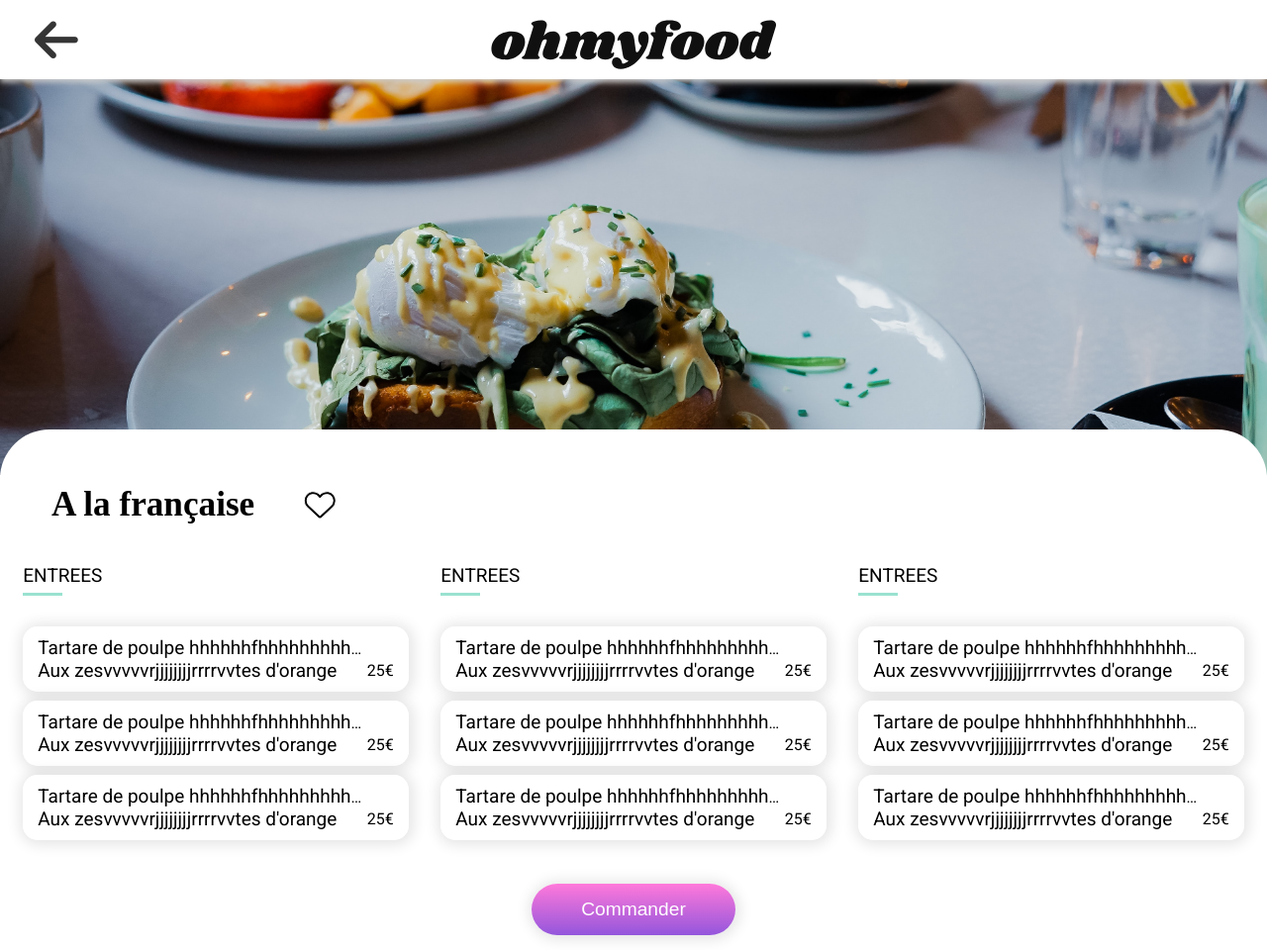
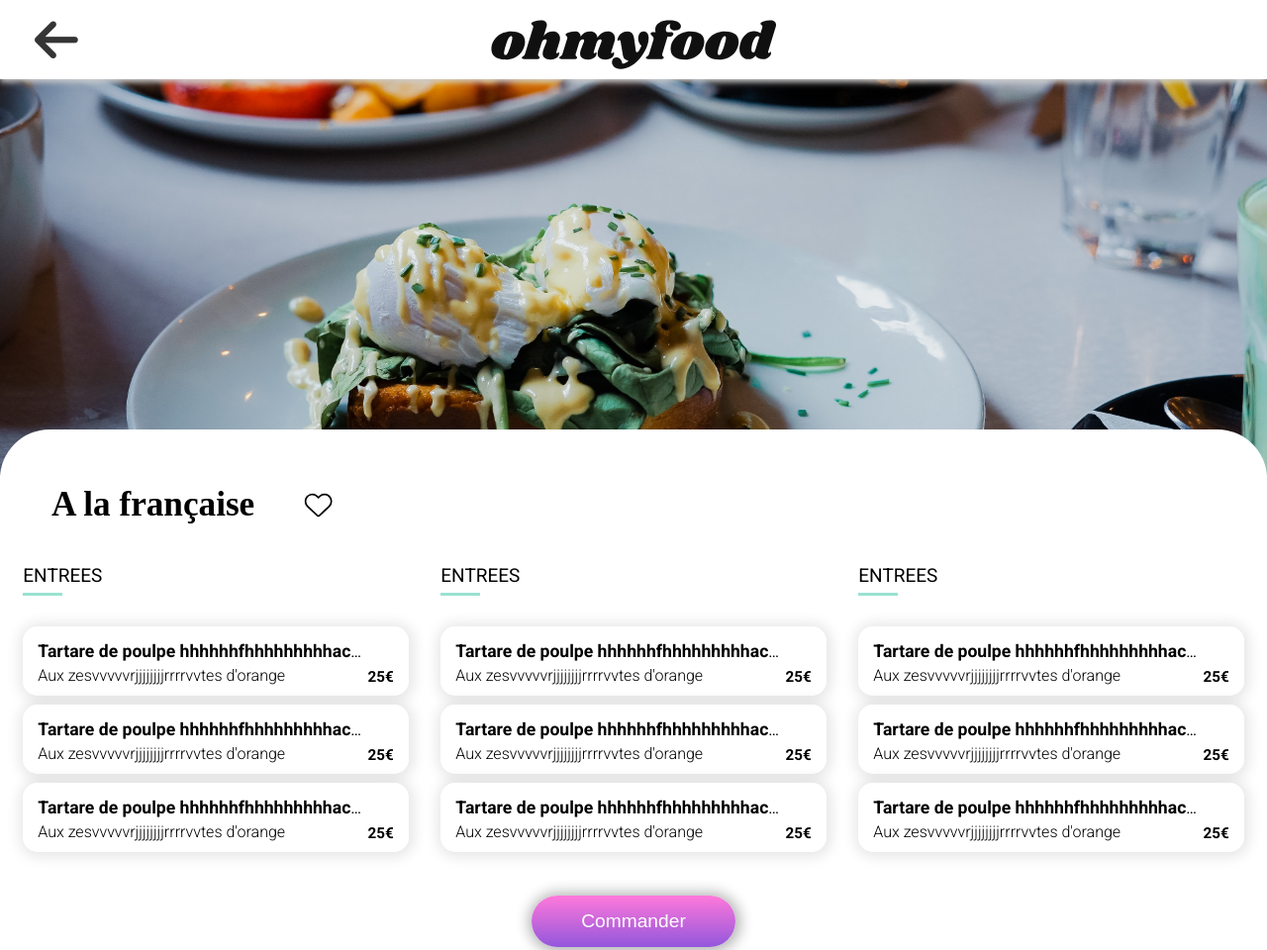
Before and after one commit to maiinawa/maitenina_3_20112020, a website: page a-la-francaise.html in a window 1280 px wide. Shown: the top 960 px of the page at 99% size. Drawn offline with Linux system fonts and the light colour scheme; a web font is replaced by a local one.

Commit message:
add btn hover shadow - add shadow variables - add typo

```diff
--- a/a-la-francaise.html
+++ b/a-la-francaise.html
@@ -67,10 +67,10 @@
 
                                 <div class="bloc__text__animation">
                                     <div class="bloc__menu__text">
-                                            <span class="typo__menu__title">Tartare de poulpe hhhhhhfhhhhhhhhhacidulé<br></span>
-                                            <span class="typo__menu__details">Aux zesvvvvvrjjjjjjjjrrrrvvtes d'orange</span>
+                                            <span class="typo__bold">Tartare de poulpe hhhhhhfhhhhhhhhhacidulé<br></span>
+                                            <span class="typo__light">Aux zesvvvvvrjjjjjjjjrrrrvvtes d'orange</span>
                                     </div>
-                                    <div class="typo__menu__price">25€</div>
+                                    <div class="typo__price">25€</div>
                                 </div>
                                 <div class="bloc__validation__animation">
                                     <i class="fas fa-check-circle icon__animation"></i>
@@ -82,10 +82,10 @@
 
                                 <div class="bloc__text__animation">
                                     <div class="bloc__menu__text">
-                                            <span class="typo__menu__title">Tartare de poulpe hhhhhhfhhhhhhhhhacidulé<br></span>
-                                            <span class="typo__menu__details">Aux zesvvvvvrjjjjjjjjrrrrvvtes d'orange</span>
+                                        <span class="typo__bold">Tartare de poulpe hhhhhhfhhhhhhhhhacidulé<br></span>
+                                        <span class="typo__light">Aux zesvvvvvrjjjjjjjjrrrrvvtes d'orange</span>
                                 </div>
-                                    <div class="typo__menu__price">25€</div>
+                                    <div class="typo__price">25€</div>
                                 </div>
                                 <div class="bloc__validation__animation">
                                     <i class="fas fa-check-circle icon__animation"></i>
@@ -97,10 +97,10 @@
 
                                 <div class="bloc__text__animation">
                                     <div class="bloc__menu__text">
-                                            <span class="typo__menu__title">Tartare de poulpe hhhhhhfhhhhhhhhhacidulé<br></span>
-                                            <span class="typo__menu__details">Aux zesvvvvvrjjjjjjjjrrrrvvtes d'orange</span>
+                                        <span class="typo__bold">Tartare de poulpe hhhhhhfhhhhhhhhhacidulé<br></span>
+                                        <span class="typo__light">Aux zesvvvvvrjjjjjjjjrrrrvvtes d'orange</span>
                                 </div>
-                                    <div class="typo__menu__price">25€</div>
+                                    <div class="typo__price">25€</div>
                                 </div>
                                 <div class="bloc__validation__animation">
                                     <i class="fas fa-check-circle icon__animation"></i>
@@ -121,10 +121,10 @@
 
                                 <div class="bloc__text__animation">
                                     <div class="bloc__menu__text">
-                                            <span class="typo__menu__title">Tartare de poulpe hhhhhhfhhhhhhhhhacidulé<br></span>
-                                            <span class="typo__menu__details">Aux zesvvvvvrjjjjjjjjrrrrvvtes d'orange</span>
+                                        <span class="typo__bold">Tartare de poulpe hhhhhhfhhhhhhhhhacidulé<br></span>
+                                        <span class="typo__light">Aux zesvvvvvrjjjjjjjjrrrrvvtes d'orange</span>
                                 </div>
-                                    <div class="typo__menu__price">25€</div>
+                                    <div class="typo__price">25€</div>
                                 </div>
                                 <div class="bloc__validation__animation">
                                     <i class="fas fa-check-circle icon__animation"></i>
@@ -136,10 +136,10 @@
 
                                 <div class="bloc__text__animation">
                                     <div class="bloc__menu__text">
-                                            <span class="typo__menu__title">Tartare de poulpe hhhhhhfhhhhhhhhhacidulé<br></span>
-                                            <span class="typo__menu__details">Aux zesvvvvvrjjjjjjjjrrrrvvtes d'orange</span>
+                                        <span class="typo__bold">Tartare de poulpe hhhhhhfhhhhhhhhhacidulé<br></span>
+                                        <span class="typo__light">Aux zesvvvvvrjjjjjjjjrrrrvvtes d'orange</span>
                                 </div>
-                                    <div class="typo__menu__price">25€</div>
+                                    <div class="typo__price">25€</div>
                                 </div>
                                 <div class="bloc__validation__animation">
                                     <i class="fas fa-check-circle icon__animation"></i>
@@ -151,10 +151,10 @@
 
                                 <div class="bloc__text__animation">
                                     <div class="bloc__menu__text">
-                                            <span class="typo__menu__title">Tartare de poulpe hhhhhhfhhhhhhhhhacidulé<br></span>
-                                            <span class="typo__menu__details">Aux zesvvvvvrjjjjjjjjrrrrvvtes d'orange</span>
+                                        <span class="typo__bold">Tartare de poulpe hhhhhhfhhhhhhhhhacidulé<br></span>
+                                        <span class="typo__light">Aux zesvvvvvrjjjjjjjjrrrrvvtes d'orange</span>
                                 </div>
-                                    <div class="typo__menu__price">25€</div>
+                                <div class="typo__price">25€</div>
                             </div>
                                 <div class="bloc__validation__animation">
                                     <i class="fas fa-check-circle icon__animation"></i>
@@ -176,10 +176,10 @@
 
                                 <div class="bloc__text__animation">
                                     <div class="bloc__menu__text">
-                                            <span class="typo__menu__title">Tartare de poulpe hhhhhhfhhhhhhhhhacidulé<br></span>
-                                            <span class="typo__menu__details">Aux zesvvvvvrjjjjjjjjrrrrvvtes d'orange</span>
+                                        <span class="typo__bold">Tartare de poulpe hhhhhhfhhhhhhhhhacidulé<br></span>
+                                        <span class="typo__light">Aux zesvvvvvrjjjjjjjjrrrrvvtes d'orange</span>
                                 </div>
-                                    <div class="typo__menu__price">25€</div>
+                                <div class="typo__price">25€</div>
                             </div>
                                 <div class="bloc__validation__animation">
                                     <i class="fas fa-check-circle icon__animation"></i>
@@ -191,10 +191,10 @@
 
                                 <div class="bloc__text__animation">
                                     <div class="bloc__menu__text">
-                                            <span class="typo__menu__title">Tartare de poulpe hhhhhhfhhhhhhhhhacidulé<br></span>
-                                            <span class="typo__menu__details">Aux zesvvvvvrjjjjjjjjrrrrvvtes d'orange</span>
+                                            <span class="typo__bold">Tartare de poulpe hhhhhhfhhhhhhhhhacidulé<br></span>
+                                            <span class="typo__light">Aux zesvvvvvrjjjjjjjjrrrrvvtes d'orange</span>
                                     </div>
-                                    <div class="typo__menu__price">25€</div>
+                                    <div class="typo__price">25€</div>
                                 </div>
                                 <div class="bloc__validation__animation">
                                     <i class="fas fa-check-circle icon__animation"></i>
@@ -206,10 +206,10 @@
 
                                 <div class="bloc__text__animation">
                                     <div class="bloc__menu__text">
-                                            <span class="typo__menu__title">Tartare de poulpe hhhhhhfhhhhhhhhhacidulé<br></span>
-                                            <span class="typo__menu__details">Aux zesvvvvvrjjjjjjjjrrrrvvtes d'orange</span>
+                                            <span class="typo__bold">Tartare de poulpe hhhhhhfhhhhhhhhhacidulé<br></span>
+                                            <span class="typo__light">Aux zesvvvvvrjjjjjjjjrrrrvvtes d'orange</span>
                                     </div>
-                                    <div class="typo__menu__price">25€</div>
+                                    <div class="typo__price">25€</div>
                                 </div>
                                 <div class="bloc__validation__animation">
                                     <i class="fas fa-check-circle icon__animation"></i>
--- a/sass/base/base.scss
+++ b/sass/base/base.scss
@@ -54,6 +54,7 @@ a {
 
 h1,
 h3,
+h2,
 h4,
 h5,
 p {
@@ -61,5 +62,21 @@ p {
 }
 
 h2 {
-  margin: 0 0 20px 0;
+  padding: 0px 0px 25px 0px;
 }
+.typo {
+  &__bold {
+    font-weight: 600;
+    font-size: 1.1rem;
+    line-height: 1.9rem;
+  }
+  &__light {
+    font-weight: 300;
+    font-size: 1rem;
+  }
+  &__price {
+    margin: 32px 0 0 5px;
+    font-size: 0.95rem;
+    font-weight: 600;
+  }
+}
--- a/sass/components/btn.scss
+++ b/sass/components/btn.scss
@@ -47,10 +47,14 @@
 
 /*order button on menu pages*/
 .btn__order {
+  display: flex;
   @include button-pink;
-  display: flex;
   outline: none;
   border: none;
   font-size: 1.2rem;
   padding: 15px 50px;
+  transition: all 0.3s ease;
+  &:hover {
+    @include box-shadow-hover;
+  }
 }
--- a/sass/components/icons.scss
+++ b/sass/components/icons.scss
@@ -1,7 +1,7 @@
 /*heart icon and hover*/
 
 .fa-heart {
-  font-size: 2rem;
+  font-size: 1.8rem;
 }
 .container__heart {
   position: relative;
--- a/sass/pages/menus.scss
+++ b/sass/pages/menus.scss
@@ -50,10 +50,6 @@
       border-top: 3px solid $third-color;
     }
   }
-}
-
-.typo__menu__price {
-  margin: 25px 0 0 5px;
 }
 
 .bloc {
--- a/sass/utils/mixins.scss
+++ b/sass/utils/mixins.scss
@@ -1,5 +1,11 @@
 @mixin box-shadow {
-  box-shadow: 1px 1px 14px 4px rgba(0, 0, 0, 0.1);
+  box-shadow: 1px 1px 14px 4px $shadow-light;
+}
+@mixin box-shadow-btn {
+  box-shadow: 1px 1px 14px 4px $shadow-btn;
+}
+@mixin box-shadow-hover {
+  box-shadow: 1px 1px 14px 4px $shadow-dark;
 }
 
 @mixin div-squarred($colour) {
@@ -11,8 +17,7 @@
 
 @mixin button-pink {
   @include pink-violet;
-  @include box-shadow();
-  display: inline-block;
+  @include box-shadow-btn;
   padding: 15px 20px;
   border-radius: 50px;
   white-space: nowrap;
--- a/sass/utils/variables.scss
+++ b/sass/utils/variables.scss
@@ -6,3 +6,8 @@ $grey: #f6f6f6;
 $white: #ffffff;
 $background-color: #dcdcdc;
 $footer_background-color: #353535;
+
+$shadow-light: rgba(0, 0, 0, 0.1);
+$shadow-btn: rgba(0, 0, 0, 0.3);
+
+$shadow-dark: rgba(0, 0, 0, 0.4);
```
Also changed, not shown: index.html (+17 -17 lines), la-note-enchantee.html (+28 -28 lines), la-palette-du-gout.html (+27 -27 lines), le-delice-des-sens.html (+29 -29 lines), sass/pages/index.scss (+12 -9 lines), style/style.css, 1 other file. Lines whose indentation alone changed are shown as unchanged.
